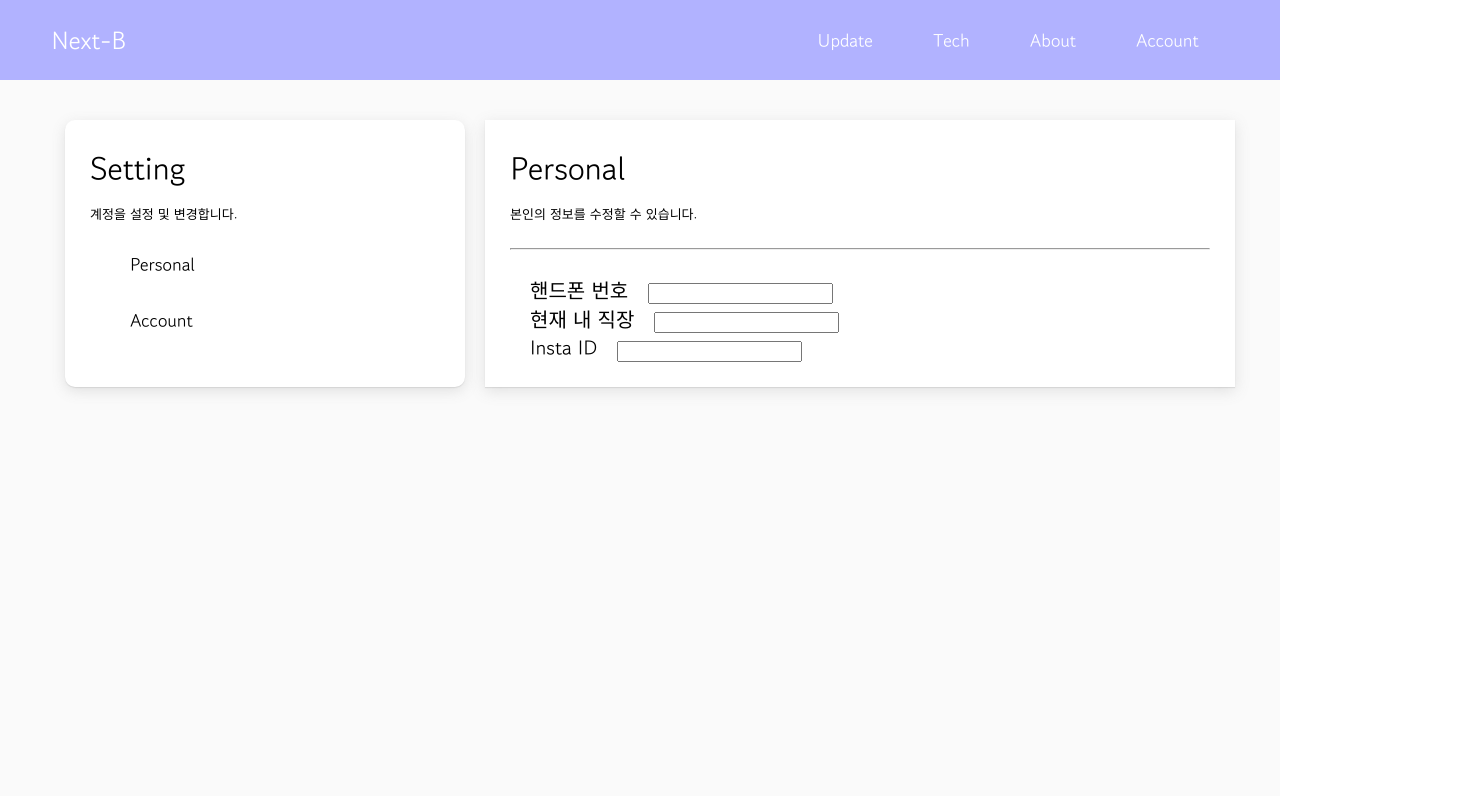
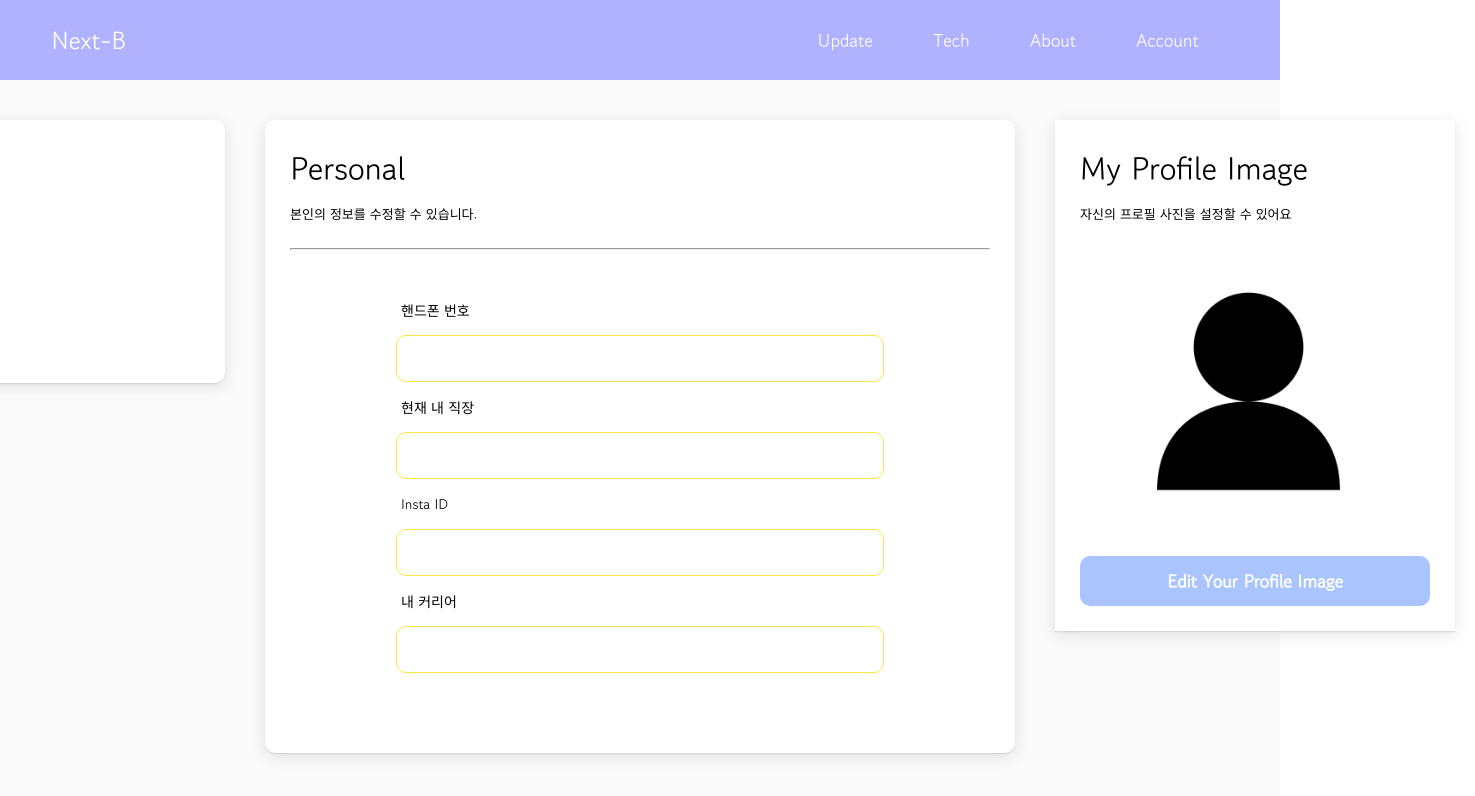
Before and after one commit to kimseonghyoek/NEXT-BLOG, a Next.js app in the folder Next-front/my-blog/: page /profile/setting in a window 1280 px wide. Shown: the top 796 px of the page, 1475 px wide, since content can reach past the window. Built offline with nearby package versions, Linux system fonts and the light colour scheme.

Commit message:
Update Setting Page

```diff
--- a/Next-front/my-blog/pages/profile/setting.js
+++ b/Next-front/my-blog/pages/profile/setting.js
@@ -1,6 +1,7 @@
 import React from "react";
 import styles from "../../styles/Setting.module.scss";
 import Header from "../../components/Navbar/Header";
+import Image from 'next/image'
 
 const Setting = () => {
   return (
@@ -30,20 +31,35 @@ const Setting = () => {
             <p>본인의 정보를 수정할 수 있습니다.</p>
           </span>
           <hr />
-          <div>
-            <div>
+          <div className={styles.forms}>
+            <div className={styles.inputs}>
               <label>핸드폰 번호</label>
-              <input placeholder=""/>
+              <input placeholder="" />
             </div>
-            <div>
+            <div className={styles.inputs}>
               <label>현재 내 직장</label>
-              <input placeholder=""/>
+              <input placeholder="" />
             </div>
-            <div>
+            <div className={styles.inputs}>
               <label>Insta ID</label>
-              <input placeholder=""/>
+              <input placeholder="" />
+            </div>
+            <div className={styles.inputs}>
+              <label>내 커리어</label>
+              <input placeholder="" />
             </div>
           </div>
+        </div>
+
+        <div className={styles.profile}>
+          <span>
+            <h1>My Profile Image</h1>
+            <p>자신의 프로필 사진을 설정할 수 있어요</p>
+          </span>
+          <div className={styles.image}>
+            <Image src="/guest.png" alt="" width={220} height={220}/>
+          </div>
+          <button>Edit Your Profile Image</button>
         </div>
       </div>
     </div>
--- a/Next-front/my-blog/styles/Setting.module.scss
+++ b/Next-front/my-blog/styles/Setting.module.scss
@@ -18,8 +18,8 @@
   }
 
   label {
-    padding: 2rem;
-    font-size: 2rem;
+    padding: 0.5rem;
+    font-size: 1.4rem;
   }
 }
 
@@ -32,9 +32,11 @@
 .setting_set {
   margin: 0rem 2rem 0rem 2rem;
   width: 40rem;
+  height: fit-content;
   padding: 2.5rem;
   border-radius: 10px;
-  box-shadow: 0 1px 1px 0 rgba(133, 133, 133, 0.2), 0 4px 14px 0 rgba(116, 116, 116, 0.19);
+  box-shadow: 0 1px 1px 0 rgba(133, 133, 133, 0.2),
+    0 4px 14px 0 rgba(116, 116, 116, 0.19);
   background-color: white;
 
   ul {
@@ -57,12 +59,74 @@
 }
 
 .mainContent {
+  margin: 0rem 2rem 0rem 2rem;
   width: 75rem;
   background-color: white;
-  box-shadow: 0 1px 1px 0 rgba(133, 133, 133, 0.2), 0 4px 14px 0 rgba(116, 116, 116, 0.19);
+  box-shadow: 0 1px 1px 0 rgba(133, 133, 133, 0.2),
+    0 4px 14px 0 rgba(116, 116, 116, 0.19);
   padding: 2.5rem;
+  border-radius: 10px;
 
   hr {
     margin: 2.5rem 0rem 2.5rem 0rem;
   }
+
+  input {
+    padding: 1.2rem;
+    font-family: "Gowun Dodum", sans-serif;
+    font-size: 1.5rem;
+    width: 100%;
+    border: 1px solid #ffe449;
+    border-radius: 10px;
+    margin: 1rem 0rem 1rem 0rem;
+  }
+
+  .forms {
+    margin: 4.5rem;
+    display: flex;
+    flex-direction: column;
+    justify-content: center;
+    align-items: center;
+  }
+
+  .inputs {
+    width: 80%;
+    justify-content: center;
+    display: flex;
+    flex-direction: column;
+
+    input {
+      justify-content: center;
+    }
+  }
 }
+
+.profile {
+  margin: 0rem 2rem 0rem 2rem;
+  padding: 2.5rem;
+  width: 40rem;
+  height: fit-content;
+  display: flex;
+  flex-direction: column;
+  background-color: white;
+  box-shadow: 0 1px 1px 0 rgba(133, 133, 133, 0.2),
+  0 4px 14px 0 rgba(116, 116, 116, 0.19);
+
+  .image {
+    padding: 5rem;
+    width: 100%;
+    justify-content: center;
+    display: flex;
+  }
+
+  button {
+    height: 5rem;
+    border-radius: 10px;
+    border: none;
+    font-family: "Gowun Dodum", sans-serif;
+    font-weight: bold;
+    background-color: #AAC4FF;
+    color: white;
+    font-size: 1.8rem;
+  }
+}
```
Also changed, not shown: Next-front/my-blog/public/guest.png (added).
